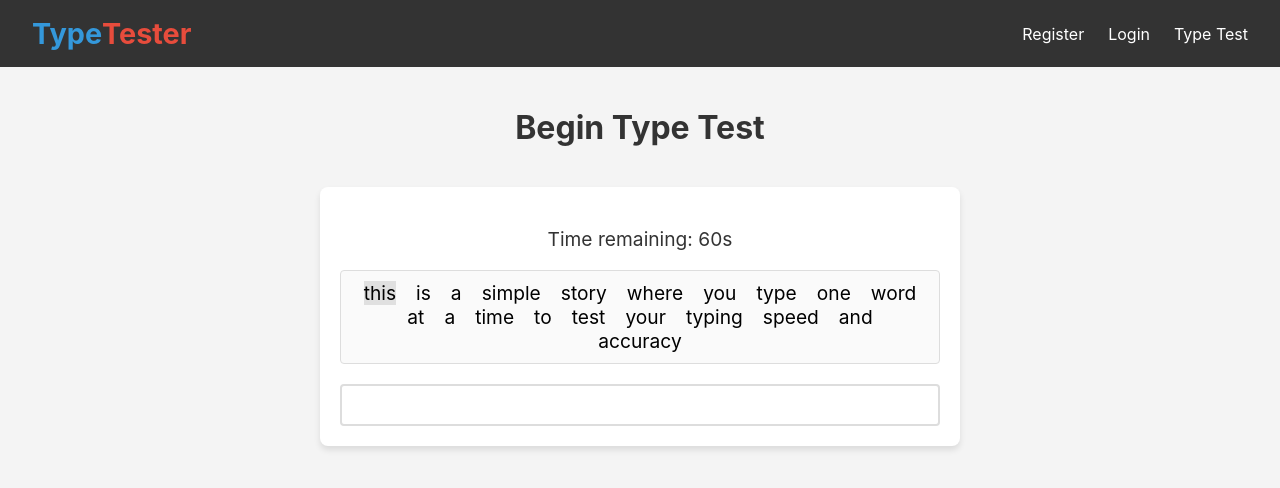
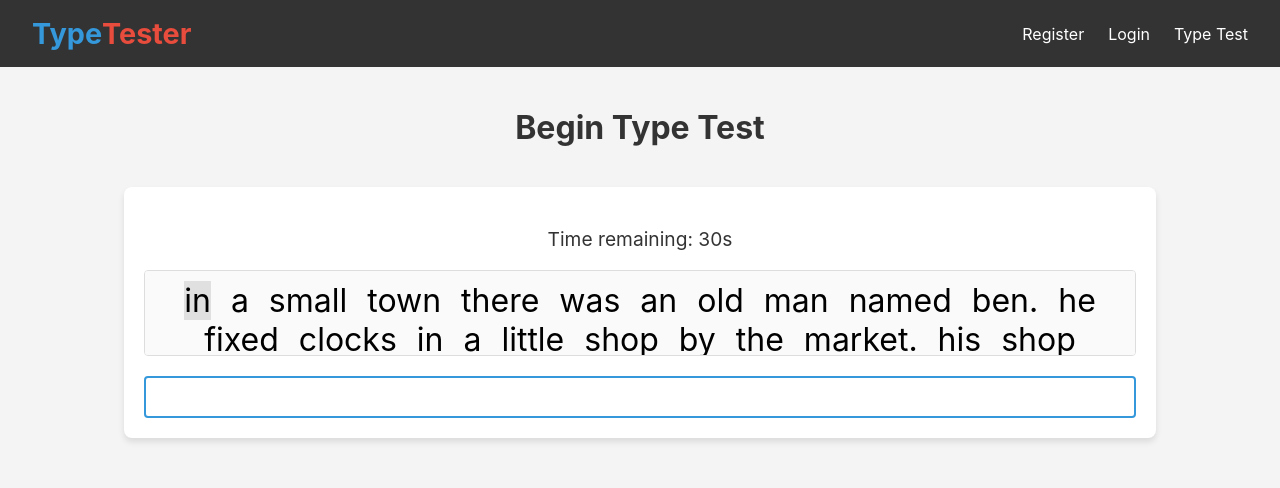
Before and after one commit to Shafiul23/typetester, a React (Create React App) app in the folder client/: page /typetest in a window 1280 px wide. Shown: the top 488 px of the page. Built offline with nearby package versions, Linux system fonts and the light colour scheme.

Commit message:
moved dictionary to different folder. word box now scrolls while user types through list.

```diff
--- /dev/null
+++ b/client/src/dictionaries/story.ts
@@ -0,0 +1,4 @@
+const story =
+  "in a small town there was an old man named ben. he fixed clocks in a little shop by the market. his shop was full of ticking sounds like music in the air. ben had a pocket watch that was always fifteen minutes ahead. people in town often wondered why but no one asked. one day a boy named tom came in with a broken toy car. while ben fixed it tom said your watch is wrong. ben smiled. it is not wrong he said. it helps me stay ahead so i never waste a moment. tom nodded and left holding his fixed car. from that day he tried to use his time a little better just like ben.";
+
+export default story;
--- a/client/src/pages/TypeTest/TypeTest.module.css
+++ b/client/src/pages/TypeTest/TypeTest.module.css
@@ -20,7 +20,6 @@
 
 .textBox {
   width: 80%;
-  max-width: 600px;
   margin: 0 auto;
   padding: 20px;
   background-color: #fff;
@@ -39,12 +38,13 @@
 .wordsBox {
   text-align: center;
   margin-bottom: 20px;
-  max-height: 150px;
+  max-height: 4rem;
   overflow-y: auto;
   padding: 10px;
   border: 1px solid #ddd;
   border-radius: 4px;
   background-color: #fafafa;
+  scroll-behavior: smooth;
 }
 
 .words {
@@ -55,7 +55,7 @@
 
 .word {
   margin: 0 10px;
-  font-size: 1.2rem;
+  font-size: 2rem;
   font-weight: 400;
 }
 
--- a/client/src/pages/TypeTest/TypeTest.tsx
+++ b/client/src/pages/TypeTest/TypeTest.tsx
@@ -1,10 +1,9 @@
-import React, { useState, useEffect } from "react";
+// src/pages/TypeTest.tsx
+import React, { useState, useEffect, useRef } from "react";
+import story from "../../dictionaries/story";
 import styles from "./TypeTest.module.css"; // Import the CSS module
 
 const TypeTest: React.FC = () => {
-  const story =
-    "this is a simple story where you type one word at a time to test your typing speed and accuracy";
-
   // Split the story into an array of words
   const words = story.split(" ");
 
@@ -15,11 +14,13 @@ const TypeTest: React.FC = () => {
   const [wordStatuses, setWordStatuses] = useState<(boolean | null)[]>(
     Array(words.length).fill(null)
   ); // Track correctness of each word
-  const [timer, setTimer] = useState<number>(60); // Timer state (60 seconds)
+  const [timer, setTimer] = useState<number>(30); // Timer state (60 seconds)
   const [isFinished, setIsFinished] = useState<boolean>(false); // Is the test finished?
   const [hasStarted, setHasStarted] = useState<boolean>(false); // Whether typing has started
   const [startTime, setStartTime] = useState<number | null>(null); // Start time in milliseconds
   const [elapsedTime, setElapsedTime] = useState<number>(0); // Elapsed time in seconds
+
+  const wordsBoxRef = useRef<HTMLDivElement | null>(null);
 
   // Handle input changes
   const handleInputChange = (e: React.ChangeEvent<HTMLInputElement>) => {
@@ -32,6 +33,7 @@ const TypeTest: React.FC = () => {
 
   // Handle space key press for word submission
   const handleKeyPress = (e: React.KeyboardEvent) => {
+    if (isFinished) return;
     if (e.key === " " || e.key === "Enter") {
       const currentWord = words[currentWordIndex];
 
@@ -66,6 +68,7 @@ const TypeTest: React.FC = () => {
       setTimer((prev) => {
         if (prev <= 1) {
           clearInterval(timerInterval);
+          setElapsedTime((Date.now() - startTime!) / 1000);
           setIsFinished(true);
           return 0;
         }
@@ -75,7 +78,7 @@ const TypeTest: React.FC = () => {
 
     // Cleanup the interval when the timer reaches 0 or when the component unmounts
     return () => clearInterval(timerInterval);
-  }, [hasStarted, isFinished]);
+  }, [hasStarted, isFinished, startTime]);
 
   // Stop the timer once the user finishes early (before timer runs out)
   useEffect(() => {
@@ -84,11 +87,25 @@ const TypeTest: React.FC = () => {
       setElapsedTime((Date.now() - startTime!) / 1000); // Record the elapsed time in seconds
       setIsFinished(true); // Mark as finished
     }
-  }, [currentWordIndex, words.length, startTime, timer]);
+  }, [currentWordIndex, startTime, timer, words.length]);
 
   // Calculate Words Per Minute (WPM)
-  const wpm =
-    elapsedTime > 0 ? Math.round((correctWordsCounter / elapsedTime) * 60) : 0;
+  const wpm = Math.round((correctWordsCounter / elapsedTime) * 60);
+
+  useEffect(() => {
+    const container = wordsBoxRef.current as HTMLElement;
+    const selectedWordElement = container.childNodes[0].childNodes[
+      currentWordIndex
+    ] as HTMLElement;
+
+    if (selectedWordElement) {
+      selectedWordElement.scrollIntoView({
+        behavior: "smooth",
+        block: "center",
+        inline: "center",
+      });
+    }
+  }, [currentWordIndex]);
 
   return (
     <div className={styles.container}>
@@ -103,7 +120,7 @@ const TypeTest: React.FC = () => {
         </div>
 
         {/* Display word array in a separate box */}
-        <div className={styles.wordsBox}>
+        <div className={styles.wordsBox} ref={wordsBoxRef}>
           {isFinished ? (
             <>
               <h2>Great job! You've completed the test!</h2>
@@ -144,6 +161,7 @@ const TypeTest: React.FC = () => {
             autoCorrect="off"
             autoCapitalize="off"
             spellCheck="false"
+            autoFocus
             disabled={isFinished}
           />
         </div>
--- a/client/tsconfig.json
+++ b/client/tsconfig.json
@@ -1,6 +1,9 @@
 {
   "compilerOptions": {
+    "moduleResolution": "node",
+    "esModuleInterop": true,
     "target": "es5",
+    "module": "ESNext",
     "lib": ["dom", "es2015"],
     "allowJs": true,
     "jsx": "react-jsx"
```
